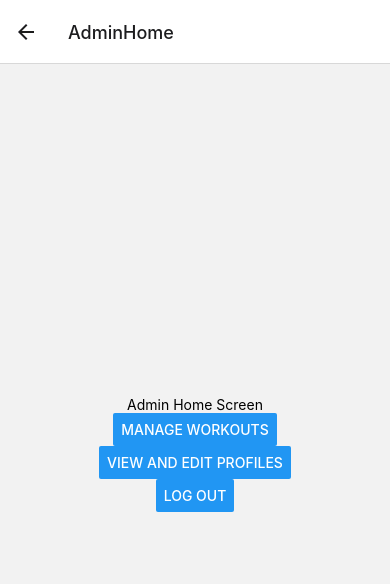
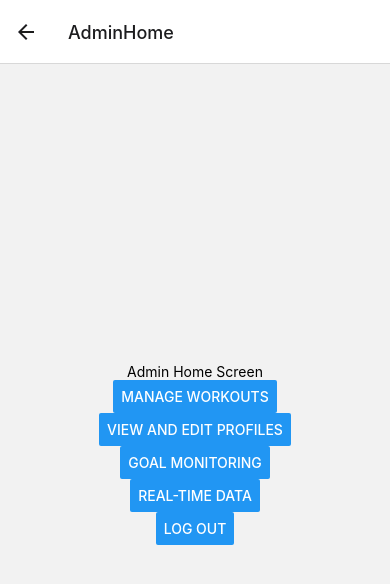
Before and after one commit to lizellecastro/COSCSWE, a React Native app: screen /AdminHome in a window 390 px wide. Shown: the top 584 px of the page. Built offline with nearby package versions, Linux system fonts and the light colour scheme; no server answers.

Commit message:
I added the Goal Monitoring and Real-Time data screens. The buttons are functional but nothing else are on there at the moment.

```diff
--- a/App.js
+++ b/App.js
@@ -12,6 +12,8 @@ import BeforeAfterPicturesScreen from './screens/BeforeAfterPicturesScreen';
 import AdminHomeScreen from './screens/AdminHomeScreen';
 import ManageWorkoutScreen from './screens/ManageWorkoutScreen';
 import ViewEditProfileScreen from './screens/ViewEditProfileScreen';
+import GoalMonitoringScreen from './screens/GoalMonitoringScreen';
+import RealTimeDataScreen from './screens/RealTimeDataScreen';
 
 const Stack = createNativeStackNavigator();
 
@@ -28,6 +30,8 @@ export default function App() {
         <Stack.Screen name="AdminHome" component={AdminHomeScreen} />
         <Stack.Screen name="ManageWorkouts" component={ManageWorkoutScreen} />
         <Stack.Screen name="ViewEditProfile" component={ViewEditProfileScreen} />
+        <Stack.Screen name="GoalMonitoring" component={GoalMonitoringScreen} />
+        <Stack.Screen name="RealTimeData" component={RealTimeDataScreen} />
       </Stack.Navigator>
     </NavigationContainer>
   );
--- a/screens/AdminHomeScreen.js
+++ b/screens/AdminHomeScreen.js
@@ -19,6 +19,8 @@ const AdminHomeScreen = ({ navigation }) => {
         <Text>Admin Home Screen</Text>
         <Button title="Manage Workouts" onPress={() => navigation.navigate('ManageWorkouts')} />
         <Button title="View and Edit Profiles" onPress={() => navigation.navigate('ViewEditProfile')} />
+        <Button title="Goal Monitoring" onPress={() => navigation.navigate('GoalMonitoring')} />
+        <Button title="Real-Time Data" onPress={() => navigation.navigate('RealTimeData')} />
         <Button title="Log Out" onPress={handleSignOut} />
       </View>
     );
--- /dev/null
+++ b/screens/GoalMonitoringScreen.js
@@ -0,0 +1,20 @@
+import React from 'react';
+import { View, Text, StyleSheet } from 'react-native';
+
+const GoalMonitoringScreen = () => {
+    return (
+        <View style={styles.container}>
+            <Text>Goal Monitoring</Text>
+        </View>
+    );
+};
+
+const styles = StyleSheet.create({
+    container: {
+        flex: 1,
+        justifyContent: 'center',
+        alignItems: 'center',
+    }
+});
+
+export default GoalMonitoringScreen;
--- /dev/null
+++ b/screens/RealTimeDataScreen.js
@@ -0,0 +1,20 @@
+import React from 'react';
+import { View, Text, StyleSheet } from 'react-native';
+
+const RealTimeDataScreen = () => {
+    return (
+        <View style={styles.container}>
+            <Text>Real-Time Data</Text>
+        </View>
+    );
+};
+
+const styles = StyleSheet.create({
+    container: {
+        flex: 1,
+        justifyContent: 'center',
+        alignItems: 'center',
+    }
+});
+
+export default RealTimeDataScreen;
```
